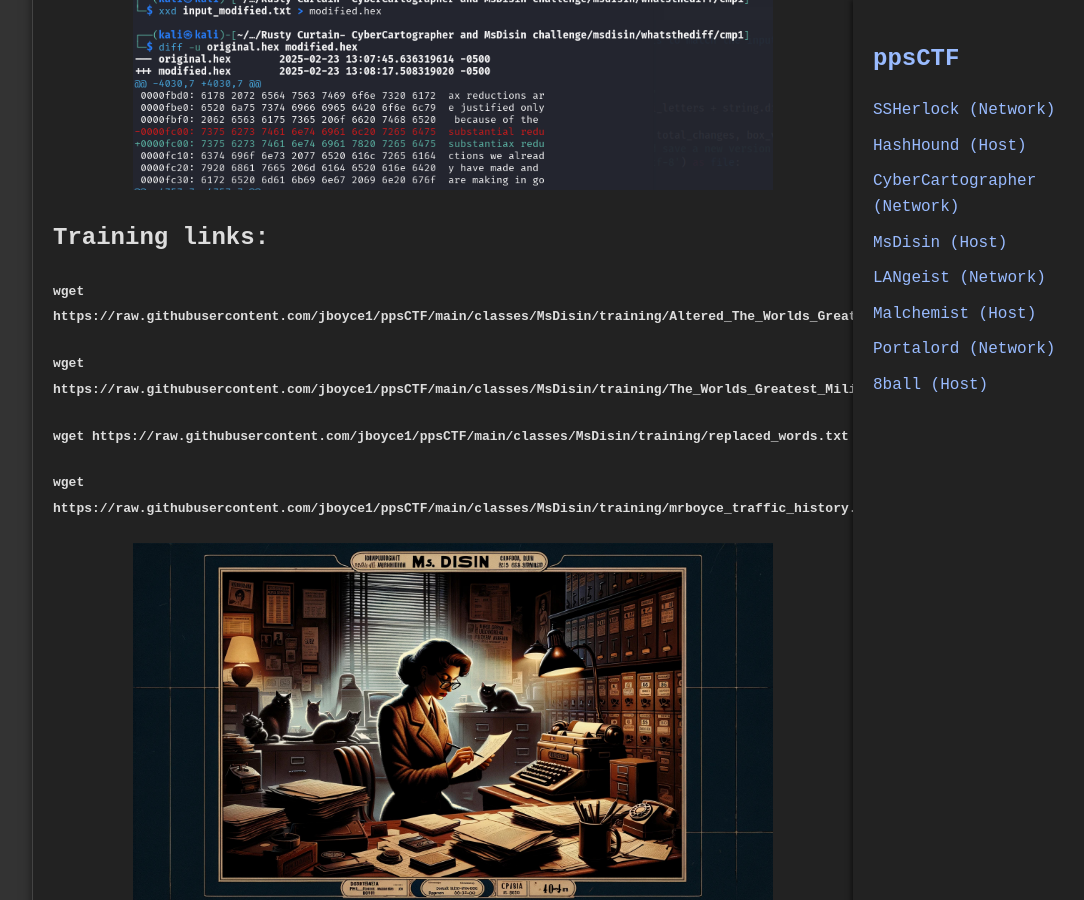
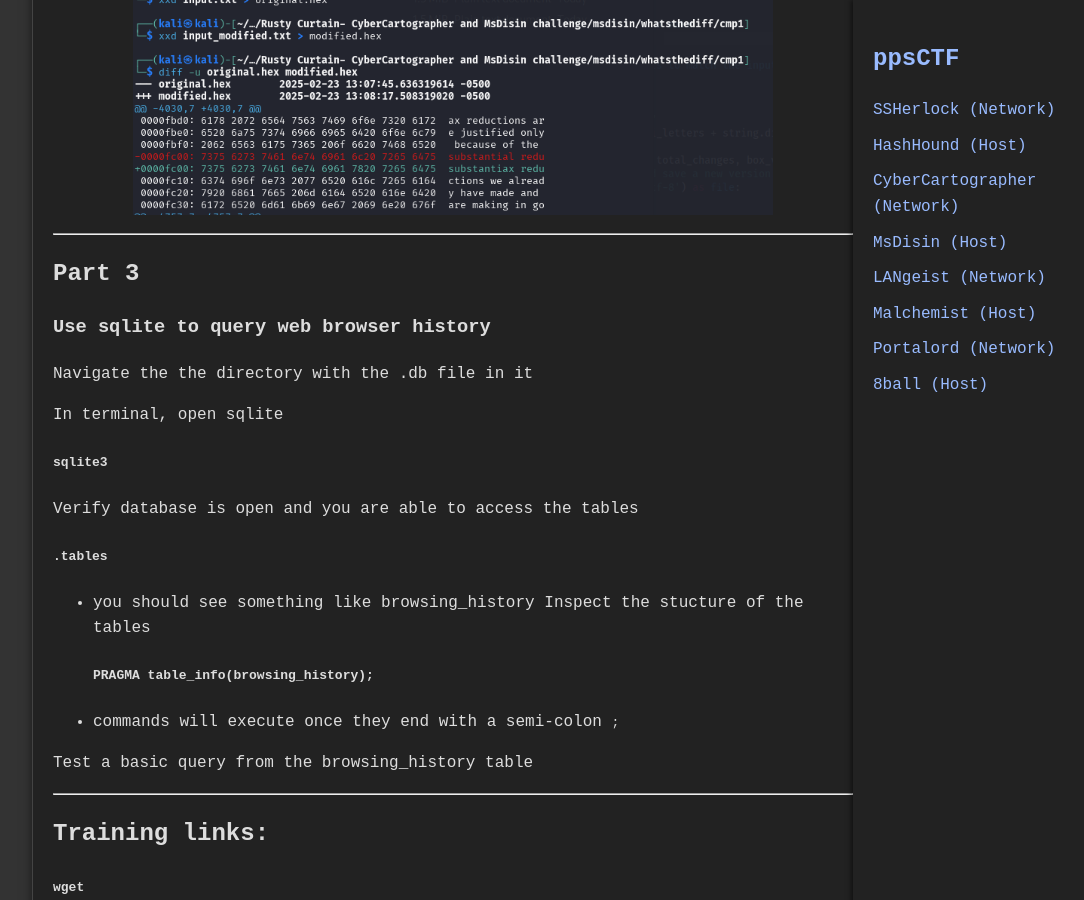
Before and after one commit to jboyce1/ppsCTF, a Jekyll site: the page built from classes/MsDisin/MsDisin.md, in a window 1280 px wide and 900 px high, scrolled down 9429 px. Shown: the whole window, without its empty margins (187-1271 px from the left). Built offline with Jekyll 4.4.1, drawn with Linux system fonts in a browser that asks for light colours; some of the changed text lies outside the part shown.

Commit message:
Update MsDisin.md

```diff
--- a/classes/MsDisin/MsDisin.md
+++ b/classes/MsDisin/MsDisin.md
@@ -33,6 +33,7 @@ atc
 - Use sort and uniq for sorting data and finding duplicates
 - Use diff to compare files
 - Use tail and head to view just the beginning or end of files
+- Use sqlite to query webbrowser history
 
 
 ### Things to experiment with on the range:
@@ -236,6 +237,26 @@ Or add in awk capabilities to filter out small words
   <img src="{{ 'classes/MsDisin/xxd_screenshot.png' | relative_url }}" alt="worldsgreatestspies_cover" style="max-width: 80%; height: auto;">
 </div>
 
+---
+## Part 3
+### Use sqlite to query web browser history
+
+Navigate the the directory with the .db file in it
+
+In terminal, open sqlite
+#### `sqlite3`
+
+Verify database is open and you are able to access the tables
+#### `.tables`
+ - you should see something like browsing_history
+Inspect the stucture of the tables
+#### `PRAGMA table_info(browsing_history);`
+  - commands will execute once they end with a semi-colon `;`
+
+Test a basic query from the browsing_history table
+
+
+---
 ## Training links:
 
 #### `wget https://raw.githubusercontent.com/jboyce1/ppsCTF/main/classes/MsDisin/training/Altered_The_Worlds_Greatest_Military_Spies_and_Secret_Service_Agents.txt`
```
